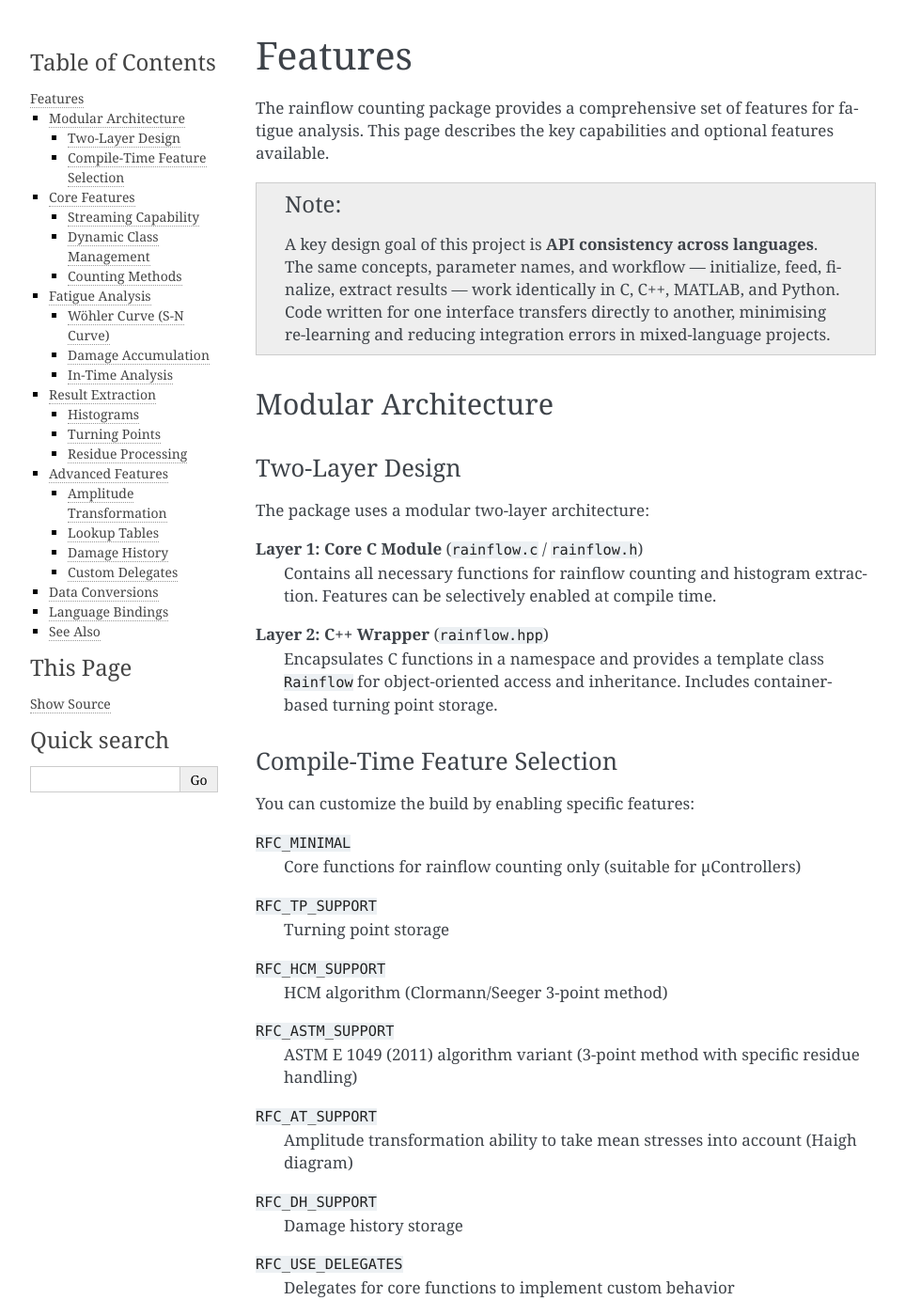
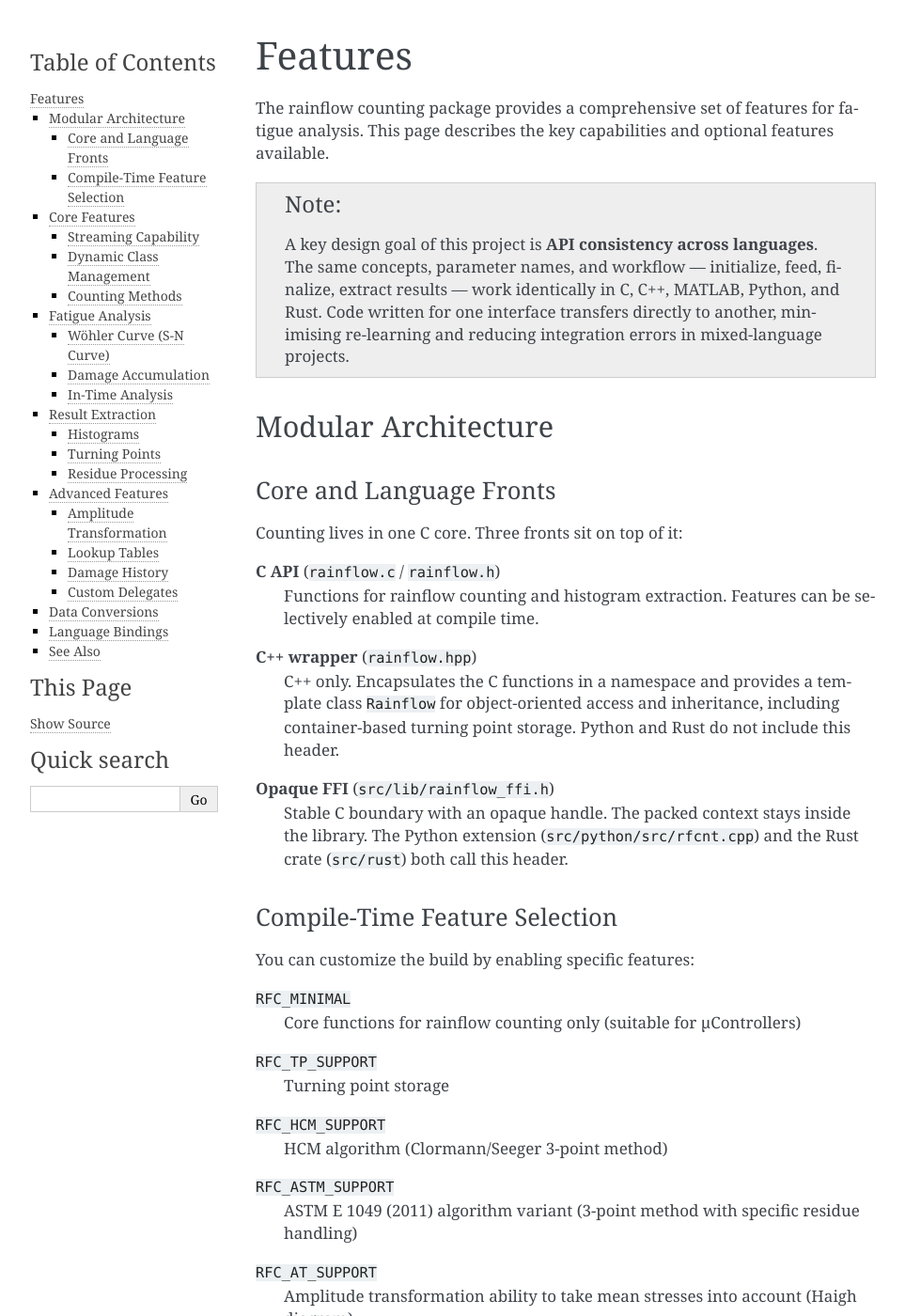
Before and after one commit to a-ma72/rainflow, a Sphinx documentation site: the page built from docs/features.rst, in a window 1280 px wide and 1400 px high. Shown: the whole window at 94% size, without its empty margins (148-1111 px from the left). Built offline with Sphinx 7.4.7, drawn with Linux system fonts in a browser that asks for light colours; some of the changed text lies outside the part shown.

Commit message:
Documentation update

```diff
--- a/docs/cpp_wrapper.rst
+++ b/docs/cpp_wrapper.rst
@@ -33,6 +33,9 @@ The library uses a two-layer architecture:
 
 The C++ wrapper is **header-only** and adds minimal overhead - it's a thin
 wrapper that delegates to the C functions.
+
+This page is the C++ API. Python and Rust call ``rainflow_ffi.h`` and do
+not include ``rainflow.hpp``.
 
 Namespace Structure
 -------------------
--- a/docs/features.rst
+++ b/docs/features.rst
@@ -10,26 +10,32 @@ features available.
 
    A key design goal of this project is **API consistency across languages**.
    The same concepts, parameter names, and workflow — initialize, feed, finalize,
-   extract results — work identically in C, C++, MATLAB, and Python. Code
+   extract results — work identically in C, C++, MATLAB, Python, and Rust. Code
    written for one interface transfers directly to another, minimising
    re-learning and reducing integration errors in mixed-language projects.
 
 Modular Architecture
 ====================
 
-Two-Layer Design
-----------------
+Core and Language Fronts
+------------------------
 
-The package uses a modular two-layer architecture:
+Counting lives in one C core. Three fronts sit on top of it:
 
-**Layer 1: Core C Module** (``rainflow.c`` / ``rainflow.h``)
-   Contains all necessary functions for rainflow counting and histogram
-   extraction. Features can be selectively enabled at compile time.
+**C API** (``rainflow.c`` / ``rainflow.h``)
+   Functions for rainflow counting and histogram extraction. Features can
+   be selectively enabled at compile time.
 
-**Layer 2: C++ Wrapper** (``rainflow.hpp``)
-   Encapsulates C functions in a namespace and provides a template class
-   ``Rainflow`` for object-oriented access and inheritance. Includes
-   container-based turning point storage.
+**C++ wrapper** (``rainflow.hpp``)
+   C++ only. Encapsulates the C functions in a namespace and provides a
+   template class ``Rainflow`` for object-oriented access and inheritance,
+   including container-based turning point storage. Python and Rust do not
+   include this header.
+
+**Opaque FFI** (``src/lib/rainflow_ffi.h``)
+   Stable C boundary with an opaque handle. The packed context stays inside
+   the library. The Python extension (``src/python/src/rfcnt.cpp``) and the
+   Rust crate (``src/rust``) both call this header.
 
 Compile-Time Feature Selection
 -------------------------------
@@ -262,6 +268,7 @@ The package provides bindings for multiple environments:
 **Python**
    Full-featured extension module (``rfcnt``)
 
+   - Calls ``rainflow_ffi.h``. The packed context stays inside the C library
    - NumPy array support
    - One-shot ``rfc()`` and stateful ``RFC`` (chunked ``feed()``)
    - ``rfcnt.at_transform`` / ``RFC.at_init`` + ``RFC.at_transform`` for
--- a/docs/index.rst
+++ b/docs/index.rst
@@ -169,6 +169,10 @@ By Programming Language
    - `damage_history.rst <damage_history.rst>`_ - Visualization
    - `installation.rst <installation.rst>`_ - pip install
 
+**Rust**
+   - `examples.rst <examples.rst>`_ - ``rfc`` and stateful ``Rfc``
+   - `installation.rst <installation.rst>`_ - ``cargo test``
+
 By Feature
 ----------
 
--- a/docs/installation.rst
+++ b/docs/installation.rst
@@ -42,8 +42,9 @@ Building from Sources
 Full Build (All Components)
 ----------------------------
 
-Build all components including C library, Python extension, MATLAB MEX,
-and unit tests:
+CMake builds the C library, the Python extension, the MATLAB MEX wrapper,
+and the unit tests. The Rust crate is not part of that build; see
+`Rust`_ below (``cargo test --manifest-path src/rust/Cargo.toml``).
 
 .. code-block:: bash
 
```
Also changed, not shown: 2 other files.
